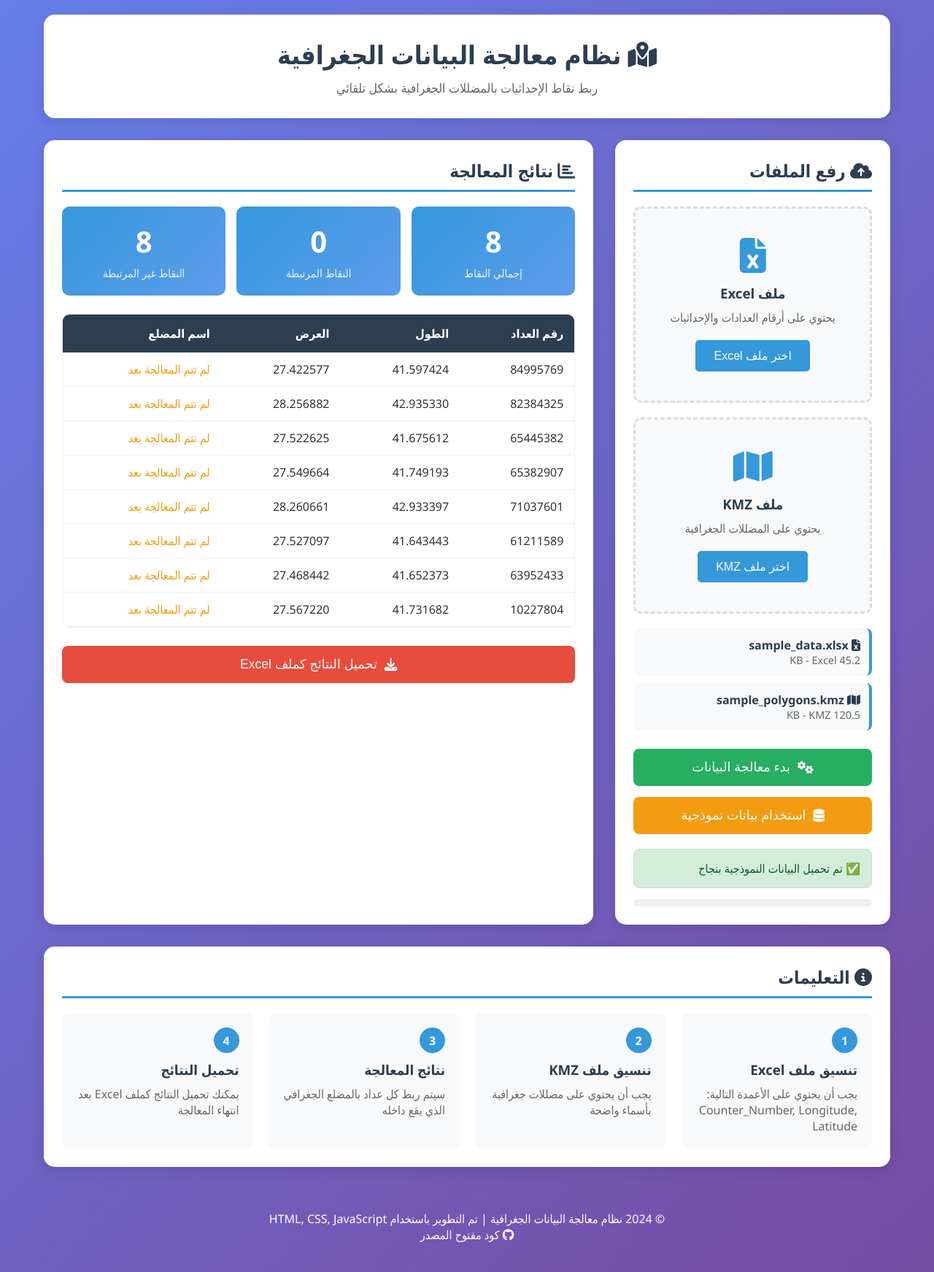
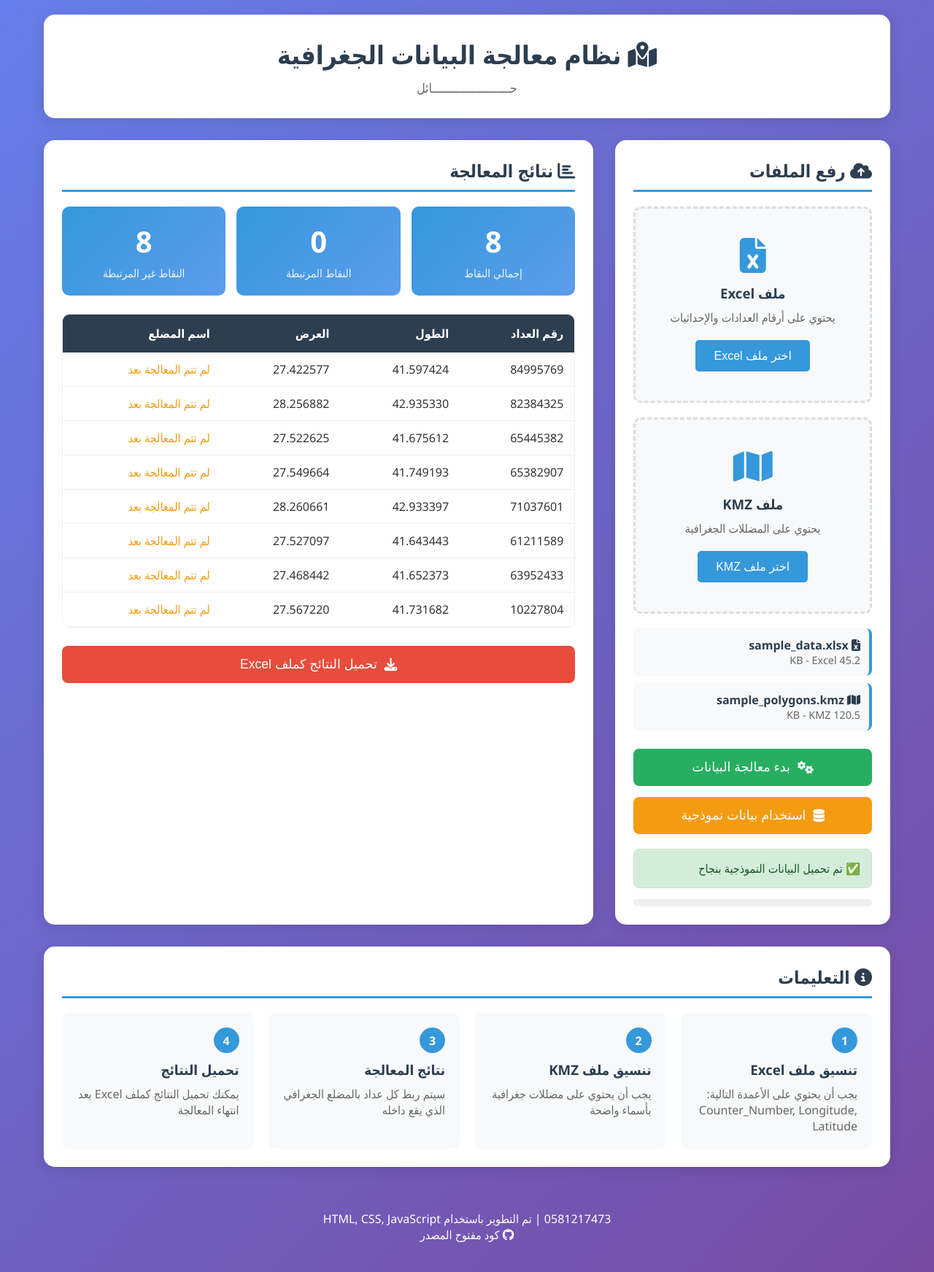
Before and after one commit to Mohamed198080/KMZ_EXCELL, a plain HTML site: page index.html in a window 1280 px wide. Shown: the whole page at 73% size. Drawn offline with nearby package versions, Linux system fonts and the light colour scheme.

Commit message:
Update index.html

```diff
--- a/index.html
+++ b/index.html
@@ -7,11 +7,9 @@
     <link rel="stylesheet" href="https://cdnjs.cloudflare.com/ajax/libs/font-awesome/6.4.0/css/all.min.css">
     <script src="https://cdnjs.cloudflare.com/ajax/libs/xlsx/0.18.5/xlsx.full.min.js"></script>
     <script src="https://cdn.jsdelivr.net/npm/file-saver@2.0.5/dist/FileSaver.min.js"></script>
-    <!-- مكتبات لمعالجة الملفات الجغرافية -->
     <script src="https://cdnjs.cloudflare.com/ajax/libs/jszip/3.10.1/jszip.min.js"></script>
     <script src="https://unpkg.com/@tmcw/togeojson@4.5.0/dist/togeojson.umd.js"></script>
     <style>
-        /* CSS يبقى كما هو */
         * {
             margin: 0;
             padding: 0;
@@ -435,10 +433,9 @@
 </head>
 <body>
     <div class="container">
-        <!-- شريط العنوان -->
         <header class="header">
             <h1><i class="fas fa-map-marked-alt"></i> نظام معالجة البيانات الجغرافية</h1>
-            <p>ربط نقاط الإحداثيات بالمضللات الجغرافية بشكل تلقائي</p>
+            <p>حـــــــــــــــــــــــائل</p>
         </header>
 
         <div class="main-content">
@@ -463,7 +460,6 @@
                 </div>
 
                 <div class="file-list" id="file-list">
-                    <!-- سيتم عرض الملفات المرفوعة هنا -->
                 </div>
 
                 <div class="action-buttons">
@@ -483,7 +479,6 @@
                 </div>
             </div>
 
-            <!-- قسم النتائج -->
             <div class="results-section">
                 <h2><i class="fas fa-chart-bar"></i> نتائج المعالجة</h2>
 
@@ -513,7 +508,6 @@
                             </tr>
                         </thead>
                         <tbody id="results-body">
-                            <!-- سيتم ملء الجدول هنا -->
                         </tbody>
                     </table>
                 </div>
@@ -526,7 +520,6 @@
             </div>
         </div>
 
-        <!-- قسم التعليمات -->
         <div class="instructions">
             <h2><i class="fas fa-info-circle"></i> التعليمات</h2>
             <div class="steps">
@@ -553,14 +546,12 @@
             </div>
         </div>
 
-        <!-- التذييل -->
         <footer class="footer">
-            <p>© 2024 نظام معالجة البيانات الجغرافية | تم التطوير باستخدام HTML, CSS, JavaScript</p>
+            <p>0581217473 | تم التطوير باستخدام HTML, CSS, JavaScript</p>
             <p><i class="fab fa-github"></i> كود مفتوح المصدر</p>
         </footer>
     </div>
 
-    <!-- نافذة التحميل -->
     <div class="loading-overlay" id="loading-overlay">
         <div class="loading-content">
             <div class="spinner"></div>
@@ -570,7 +561,6 @@
     </div>
 
     <script>
-        // المتغيرات العامة
         let uploadedFiles = {
             excel: null,
             kmz: null
@@ -580,7 +570,6 @@
         let excelData = [];
         let polygonsData = [];
 
-        // استمع لتغييرات الملفات
         document.getElementById('excel-file').addEventListener('change', function(e) {
             handleFileUpload(e.target.files[0], 'excel');
         });
@@ -589,11 +578,9 @@
             handleFileUpload(e.target.files[0], 'kmz');
         });
 
-        // دالة معالجة رفع الملفات
         function handleFileUpload(file, type) {
             if (!file) return;
 
-            // التحقق من نوع الملف
             const validExtensions = {
                 excel: ['.xlsx', '.xls'],
                 kmz: ['.kmz']
@@ -606,24 +593,19 @@
                 return;
             }
 
-            // التحقق من حجم الملف (حد أقصى 10MB)
             if (file.size > 10 * 1024 * 1024) {
                 showMessage('حجم الملف كبير جداً. الحد الأقصى 10MB', 'error');
                 return;
             }
 
-            // حفظ الملف
             uploadedFiles[type] = file;
 
-            // عرض الملف في القائمة
             displayFileInList(file, type);
 
-            // إذا كان ملف Excel، قراءته وعرض بياناته
             if (type === 'excel') {
                 readExcelFile(file);
             }
 
-            // إذا كان ملف KMZ، قراءته واستخراج المضللات
             if (type === 'kmz') {
                 readKMZFile(file);
             }
@@ -631,7 +613,6 @@
             showMessage(`تم رفع ${type === 'excel' ? 'ملف Excel' : 'ملف KMZ'} بنجاح`, 'success');
         }
 
-        // عرض الملف في القائمة
         function displayFileInList(file, type) {
             const fileList = document.getElementById('file-list');
             const fileId = `${type}-${Date.now()}`;
@@ -658,7 +639,6 @@
             fileList.appendChild(fileItem);
         }
 
-        // إزالة ملف من القائمة
         function removeFile(fileId, type) {
             const fileElement = document.getElementById(fileId);
             if (fileElement) {
@@ -676,7 +656,6 @@
             }
         }
 
-        // قراءة ملف Excel باستخدام SheetJS
         function readExcelFile(file) {
             const reader = new FileReader();
 
@@ -685,11 +664,9 @@
                     const data = new Uint8Array(e.target.result);
                     const workbook = XLSX.read(data, { type: 'array' });
 
-                    // الحصول على اسم الورقة الأولى
                     const firstSheetName = workbook.SheetNames[0];
                     const worksheet = workbook.Sheets[firstSheetName];
 
-                    // تحويل الورقة إلى JSON
                     const jsonData = XLSX.utils.sheet_to_json(worksheet);
 
                     if (jsonData.length === 0) {
@@ -697,10 +674,8 @@
                         return;
                     }
 
-                    // استخراج البيانات
                     excelData = extractExcelData(jsonData);
 
-                    // عرض عينة من البيانات
                     displaySampleData(excelData.slice(0, 5));
 
                     showMessage(`تم قراءة ${excelData.length} سجل من ملف Excel`, 'success');
@@ -714,16 +689,13 @@
             reader.readAsArrayBuffer(file);
         }
 
-        // قراءة ملف KMZ واستخراج المضللات
         async function readKMZFile(file) {
             try {
                 showLoading('جاري قراءة ملف KMZ...');
 
-                // استخراج KML من KMZ
                 const zip = new JSZip();
                 const zipData = await zip.loadAsync(file);
 
-                // البحث عن ملف KML داخل KMZ
                 let kmlFile = null;
                 for (const filename in zipData.files) {
                     if (filename.endsWith('.kml')) {
@@ -736,17 +708,13 @@
                     throw new Error('لم يتم العثور على ملف KML داخل ملف KMZ');
                 }
 
-                // قراءة محتوى KML
                 const kmlText = await kmlFile.async('text');
 
-                // تحليل KML
                 const parser = new DOMParser();
                 const kmlDoc = parser.parseFromString(kmlText, 'text/xml');
 
-                // تحويل KML إلى GeoJSON
                 const geojson = toGeoJSON.kml(kmlDoc);
 
-                // استخراج المضللات من GeoJSON
                 polygonsData = extractPolygonsFromGeoJSON(geojson);
 
                 hideLoading();
@@ -759,7 +727,6 @@
             }
         }
 
-        // استخراج المضللات من GeoJSON
         function extractPolygonsFromGeoJSON(geojson) {
             const polygons = [];
 
@@ -783,14 +750,12 @@
             return polygons;
         }
 
-        // استخراج البيانات من Excel
         function extractExcelData(jsonData) {
             if (!jsonData || jsonData.length === 0) return [];
 
             const firstRow = jsonData[0];
             const columns = Object.keys(firstRow);
 
-            // البحث عن أسماء الأعمدة المحتملة
             const counterCol = findColumn(columns, ['Counter_Number', 'Counter_No', 'Counter', 'رقم العداد', 'العداد']);
             const lonCol = findColumn(columns, ['Longitude', 'Lon', 'X', 'الطول', 'الإحداثي الطولي']);
             const latCol = findColumn(columns, ['Latitude', 'Lat', 'Y', 'العرض', 'الإحداثي العرضي']);
@@ -800,7 +765,6 @@
                 return [];
             }
 
-            // استخراج البيانات
             const extractedData = [];
 
             jsonData.forEach((row, index) => {
@@ -821,7 +785,6 @@
             return extractedData;
         }
 
-        // البحث عن عمود في المصفوفة
         function findColumn(columns, possibleNames) {
             const lowerColumns = columns.map(col => col.toString().toLowerCase());
 
@@ -835,7 +798,6 @@
             return null;
         }
 
-        // عرض عينة من البيانات
         function displaySampleData(sampleData) {
             const tbody = document.getElementById('results-body');
             tbody.innerHTML = '';
@@ -863,7 +825,6 @@
                 tbody.appendChild(row);
             });
 
-            // تحديث الإحصائيات
             updateStats({
                 total: sampleData.length,
                 linked: 0,
@@ -871,7 +832,6 @@
             });
         }
 
-        // مسح جدول النتائج
         function clearResultsTable() {
             const tbody = document.getElementById('results-body');
             tbody.innerHTML = `
@@ -887,13 +847,10 @@
             document.getElementById('download-btn').disabled = true;
         }
 
-        // تحميل البيانات النموذجية
         function loadSampleData() {
             showLoading('جاري تحميل البيانات النموذجية...');
 
-            // محاكاة تأخير الشبكة
             setTimeout(() => {
-                // بيانات نموذجية
                 const sampleExcelData = [
                     { counter: 84995769, longitude: 41.597424, latitude: 27.422577 },
                     { counter: 82384325, longitude: 42.935330, latitude: 28.256882 },
@@ -905,10 +862,8 @@
                     { counter: 10227804, longitude: 41.731682, latitude: 27.567220 }
                 ];
 
-                // حفظ البيانات
                 excelData = sampleExcelData;
 
-                // إنشاء مضللات نموذجية
                 polygonsData = [
                     {
                         name: "مضلع الرياض",
@@ -932,7 +887,6 @@
                     }
                 ];
 
-                // عرض الملفات في القائمة
                 const fileList = document.getElementById('file-list');
                 fileList.innerHTML = `
                     <div class="file-item">
@@ -955,7 +909,6 @@
                     </div>
                 `;
 
-                // عرض البيانات
                 displaySampleData(excelData);
 
                 hideLoading();
@@ -964,7 +917,6 @@
             }, 1500);
         }
 
-        // معالجة البيانات
         function processData() {
             if (excelData.length === 0) {
                 showMessage('❌ لا توجد بيانات للمعالجة. يرجى رفع ملف Excel أولاً', 'error');
@@ -977,7 +929,6 @@
 
             showLoading('جاري معالجة البيانات...');
 
-            // محاكاة تقدم المعالجة
             let progress = 0;
             const progressInterval = setInterval(() => {
                 progress += 10;
@@ -986,7 +937,6 @@
                 if (progress >= 100) {
                     clearInterval(progressInterval);
 
-                    // معالجة البيانات
                     setTimeout(() => {
                         processDataSimulation();
                         hideLoading();
@@ -996,13 +946,10 @@
             }, 200);
         }
 
-        // محاكاة معالجة البيانات
         function processDataSimulation() {
-            // معالجة البيانات
             processedData = excelData.map(item => {
                 let polygonName = "غير مرتبط";
 
-                // التحقق مما إذا كانت النقطة داخل أي مضلع
                 for (const polygon of polygonsData) {
                     if (pointInPolygon(item.longitude, item.latitude, polygon.coordinates)) {
                         polygonName = polygon.name;
@@ -1010,9 +957,7 @@
                     }
                 }
 
-                // إذا لم توجد مضللات، استخدم منطق الربط البسيط
                 if (polygonsData.length === 0) {
-                    // منطق افتراضي للربط بناءً على الموقع
                     if (item.longitude > 41 && item.longitude < 42 && item.latitude > 27 && item.latitude < 28) {
                         polygonName = "المنطقة الوسطى";
                     } else if (item.longitude > 42 && item.longitude < 43 && item.latitude > 28 && item.latitude < 29) {
@@ -1026,18 +971,14 @@
                 };
             });
 
-            // عرض النتائج
             displayResults(processedData);
 
-            // تمكين زر التحميل
             document.getElementById('download-btn').disabled = false;
 
             showMessage('✅ تمت معالجة البيانات بنجاح', 'success');
         }
 
-        // دالة للتحقق مما إذا كانت النقطة داخل المضلع
         function pointInPolygon(longitude, latitude, polygon) {
-            // خوارزمية Ray Casting
             let inside = false;
 
             for (let i = 0, j = polygon.length - 1; i < polygon.length; j = i++) {
@@ -1053,7 +994,6 @@
             return inside;
         }
 
-        // عرض النتائج
         function displayResults(data) {
             const tbody = document.getElementById('results-body');
             tbody.innerHTML = '';
@@ -1073,7 +1013,6 @@
                 tbody.appendChild(row);
             });
 
-            // تحديث الإحصائيات
             const linkedCount = data.filter(item => item.polygon !== "غير مرتبط").length;
             updateStats({
                 total: data.length,
@@ -1082,14 +1021,12 @@
             });
         }
 
-        // تحديث الإحصائيات
         function updateStats({ total, linked, unlinked }) {
             document.getElementById('total-points').textContent = total;
             document.getElementById('linked-points').textContent = linked;
             document.getElementById('unlinked-points').textContent = unlinked;
         }
 
-        // تحميل النتائج كملف Excel
         function downloadResults() {
             if (processedData.length === 0) {
                 showMessage('❌ لا توجد نتائج للتحميل', 'error');
@@ -1099,7 +1036,6 @@
             showLoading('جاري إنشاء ملف Excel...');
 
             setTimeout(() => {
-                // إنشاء ورقة عمل
                 const worksheetData = [
                     ["رقم العداد", "الاحداثي الطولي", "الاحداثي العرضي", "اسم المضلع"]
                 ];
@@ -1117,13 +1053,11 @@
                 const workbook = XLSX.utils.book_new();
                 XLSX.utils.book_append_sheet(workbook, worksheet, "النتائج");
 
-                // إنشاء الملف
                 const excelBuffer = XLSX.write(workbook, { bookType: 'xlsx', type: 'array' });
                 const blob = new Blob([excelBuffer], {
                     type: "application/vnd.openxmlformats-officedocument.spreadsheetml.sheet"
                 });
 
-                // تحميل الملف
                 const timestamp = new Date().toISOString().slice(0, 19).replace(/[:]/g, '-');
                 saveAs(blob, `النتائج_المعالجة_${timestamp}.xlsx`);
 
@@ -1133,7 +1067,6 @@
             }, 1500);
         }
 
-        // دوال مساعدة
         function formatFileSize(bytes) {
             if (bytes < 1024) return bytes + ' بايت';
             if (bytes < 1048576) return (bytes / 1024).toFixed(1) + ' كيلوبايت';
@@ -1154,18 +1087,15 @@
             messageDiv.textContent = text;
             messageDiv.className = `message ${type}`;
 
-            // إخفاء الرسالة بعد 5 ثواني
             setTimeout(() => {
                 messageDiv.style.display = 'none';
             }, 5000);
         }
 
-        // تحميل البيانات النموذجية عند فتح الصفحة
         window.addEventListener('load', function() {
             loadSampleData();
         });
 
-        // دعم سحب وإفلات الملفات
         const uploadAreas = document.querySelectorAll('.upload-area');
 
         uploadAreas.forEach(area => {
```
